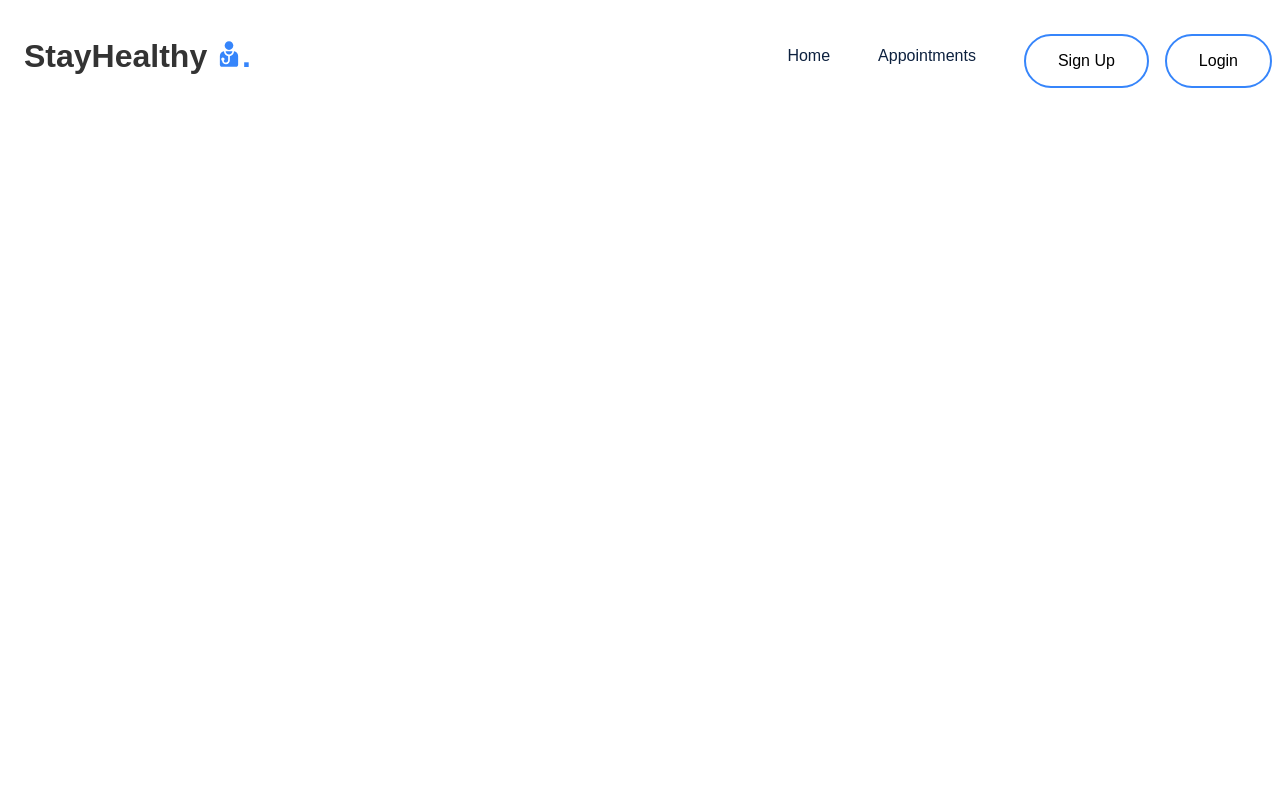
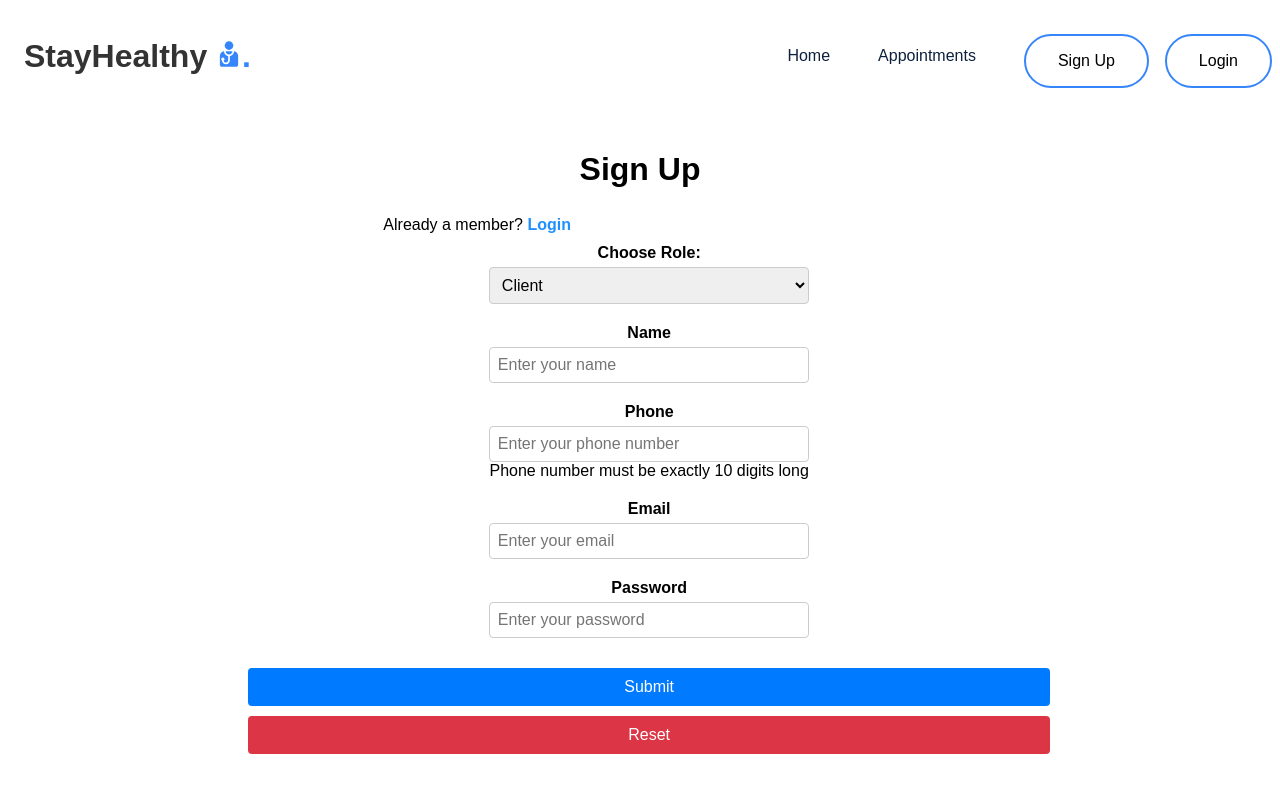
Before and after one commit to a-florian-h/ibm-cap2, a React (Create React App) app: page /sign_up in a window 1280 px wide. Shown: the top 792 px of the page. Built offline with nearby package versions, Linux system fonts and the light colour scheme; the HTML template or start-up script is replaced by a standard one.

Commit message:
linked sign-up and login with nav

```diff
--- a/src/App.js
+++ b/src/App.js
@@ -3,6 +3,8 @@
 import { BrowserRouter, Routes, Route } from "react-router-dom";
 import Navbar from "./Components/Navbar/Navbar";
 import Layout from "./Components/Landing_Page/Landing_Page";
+import Sign_up from "./Components/Sign_Up/Sign_up";
+import Login from "./Components/Login/Login";
 
 function App() {
   return (
@@ -11,6 +13,8 @@
         <Navbar />
         <Routes>
           <Route path="/" element={<Layout />} />
+          <Route path="/sign_up" element={<Sign_up />} />
+          <Route path="/login" element={<Login />} />
         </Routes>
       </BrowserRouter>
     </div>
--- /dev/null
+++ b/src/Components/Login/Login.js
@@ -0,0 +1,72 @@
+import React from "react";
+import { Link } from "react-router-dom";
+import "./Login.css";
+
+const Login = () => {
+  return (
+    <div className="container">
+      <div className="login-grid">
+        <div className="login-text">
+          <h2>Login</h2>
+        </div>
+        <div className="login-text">
+          Are you a new member?{" "}
+          <span>
+            <Link to="/Sign_Up" style={{ color: "#2190FF" }}>
+              {" "}
+              Sign Up Here
+            </Link>
+          </span>
+        </div>
+        <br />
+        <div className="login-form">
+          <form>
+            <div className="form-group">
+              <label htmlFor="email">Email</label>
+              <input
+                type="email"
+                name="email"
+                id="email"
+                className="form-control"
+                placeholder="Enter your email"
+                aria-describedby="helpId"
+                pattern="[a-z0-9._%+-]+@[a-z0-9.-]+\.[a-z]{2,}$"
+                title="Please enter a valid email address"
+              />
+            </div>
+            <div className="form-group">
+              <label htmlFor="password">Password</label>
+              <input
+                type="password"
+                name="password"
+                id="password"
+                className="form-control"
+                placeholder="Enter your password"
+                aria-describedby="helpId"
+              />
+            </div>
+
+            <div className="btn-group">
+              <button
+                type="submit"
+                className="btn btn-primary mb-2 mr-1 waves-effect waves-light"
+              >
+                Login
+              </button>
+              <button
+                type="reset"
+                className="btn btn-danger mb-2 waves-effect waves-light"
+              >
+                Reset
+              </button>
+            </div>
+            <br />
+            <div className="login-text">Forgot Password?</div>
+          </form>
+        </div>
+      </div>
+    </div>
+  );
+};
+
+export default Login;
--- a/src/Components/Navbar/Navbar.js
+++ b/src/Components/Navbar/Navbar.js
@@ -1,4 +1,5 @@
 import React from "react";
+import { Link } from "react-router-dom";
 import "./navbar.css";
 
 const Navbar = ({ handleClick }) => {
@@ -6,7 +7,7 @@
     <div>
       <nav>
         <div className="nav__logo">
-          <a href="/">
+          <Link to="/">
             StayHealthy{" "}
             <svg
               xmlns="http://www.w3.org/2000/svg"
@@ -25,7 +26,7 @@
               </g>
             </svg>
             {/* <img src=".../img/icon_doctor_.png" alt="stethoscope logo"></img> */}
-          </a>
+          </Link>
           <span>.</span>
         </div>
         <div className="nav__icon" onClick={handleClick}>
@@ -33,20 +34,20 @@
         </div>
         <ul className="nav__links active">
           <li className="link">
-            <a href="../Landing_Page/LandingPage.html">Home</a>
+            <Link to="/">Home</Link>
           </li>
           <li className="link">
-            <a href="#">Appointments</a>
+            <Link to="/appointments">Appointments</Link>
           </li>
           <li className="link">
-            <a href="../Sign_Up/Sign_Up.html">
+            <Link to="/sign_up">
               <button className="btn1">Sign Up</button>
-            </a>
+            </Link>
           </li>
           <li className="link">
-            <a href="../Login/Login.html">
+            <Link to="/login">
               <button className="btn1">Login</button>
-            </a>
+            </Link>
           </li>
         </ul>
       </nav>
--- /dev/null
+++ b/src/Components/Sign_Up/Sign_up.js
@@ -0,0 +1,122 @@
+import React, { useState, useEffect } from "react";
+import { Link } from "react-router-dom";
+import "./Sign_up.css";
+
+const Sign_up = () => {
+  const [phoneNumber, setPhoneNumber] = useState("");
+  const [phoneError, setPhoneError] = useState("");
+
+  useEffect(() => {
+    if (phoneNumber.length !== 10) {
+      setPhoneError("Phone number must be exactly 10 digits long");
+    } else {
+      setPhoneError("");
+    }
+  }, [phoneNumber]);
+
+  return (
+    <div className="container" style={{ marginTop: "5%" }}>
+      <div className="signup-grid">
+        <div className="signup-text">
+          <h1>Sign Up</h1>
+        </div>
+        <div className="signup-text1" style={{ textAlign: "left" }}>
+          Already a member?{" "}
+          <span>
+            <Link to="/Login" style={{ color: "#2190FF" }}>
+              {" "}
+              Login
+            </Link>
+          </span>
+        </div>
+        <div className="signup-form">
+          <form>
+            <div className="form-group">
+              <label htmlFor="role">Choose Role:</label>
+              <select
+                id="role"
+                name="role"
+                required
+                className="form-control"
+                placeholder="Choose role"
+                aria-describedby="helpId"
+              >
+                <option value="client">Client</option>
+                <option value="doctor">Doctor</option>
+              </select>
+            </div>
+            <div class="form-group">
+              <label htmlFor="name">Name</label>
+              <input
+                type="text"
+                name="name"
+                id="name"
+                required
+                className="form-control"
+                placeholder="Enter your name"
+                aria-describedby="helpId"
+              />
+            </div>
+            <div class="form-group">
+              <label htmlFor="phone">Phone</label>
+              <input
+                type="tel"
+                name="phone"
+                id="phone"
+                required
+                className="form-control"
+                placeholder="Enter your phone number"
+                aria-describedby="helpId"
+                pattern="\d{10}"
+                title="Phone number must be exactly 10 digits long"
+                value={phoneNumber}
+                onChange={(e) => setPhoneNumber(e.target.value)}
+              />
+              {phoneError && <div className="error">{phoneError}</div>}
+            </div>
+            <div className="form-group">
+              <label htmlFor="email">Email</label>
+              <input
+                type="email"
+                name="email"
+                id="email"
+                required
+                className="form-control"
+                placeholder="Enter your email"
+                aria-describedby="helpId"
+              />
+            </div>
+            <div className="form-group">
+              <label htmlFor="password">Password</label>
+              <input
+                type="password"
+                name="password"
+                id="password"
+                required
+                className="form-control"
+                placeholder="Enter your password"
+                aria-describedby="helpId"
+              />
+            </div>
+            <div className="btn-group">
+              <button
+                type="submit"
+                className="btn btn-primary mb-2 mr-1 waves-effect waves-light"
+              >
+                Submit
+              </button>
+              <button
+                type="reset"
+                className="btn btn-danger mb-2 waves-effect waves-light"
+              >
+                Reset
+              </button>
+            </div>
+          </form>
+        </div>
+      </div>
+    </div>
+  );
+};
+
+export default Sign_up;
```
